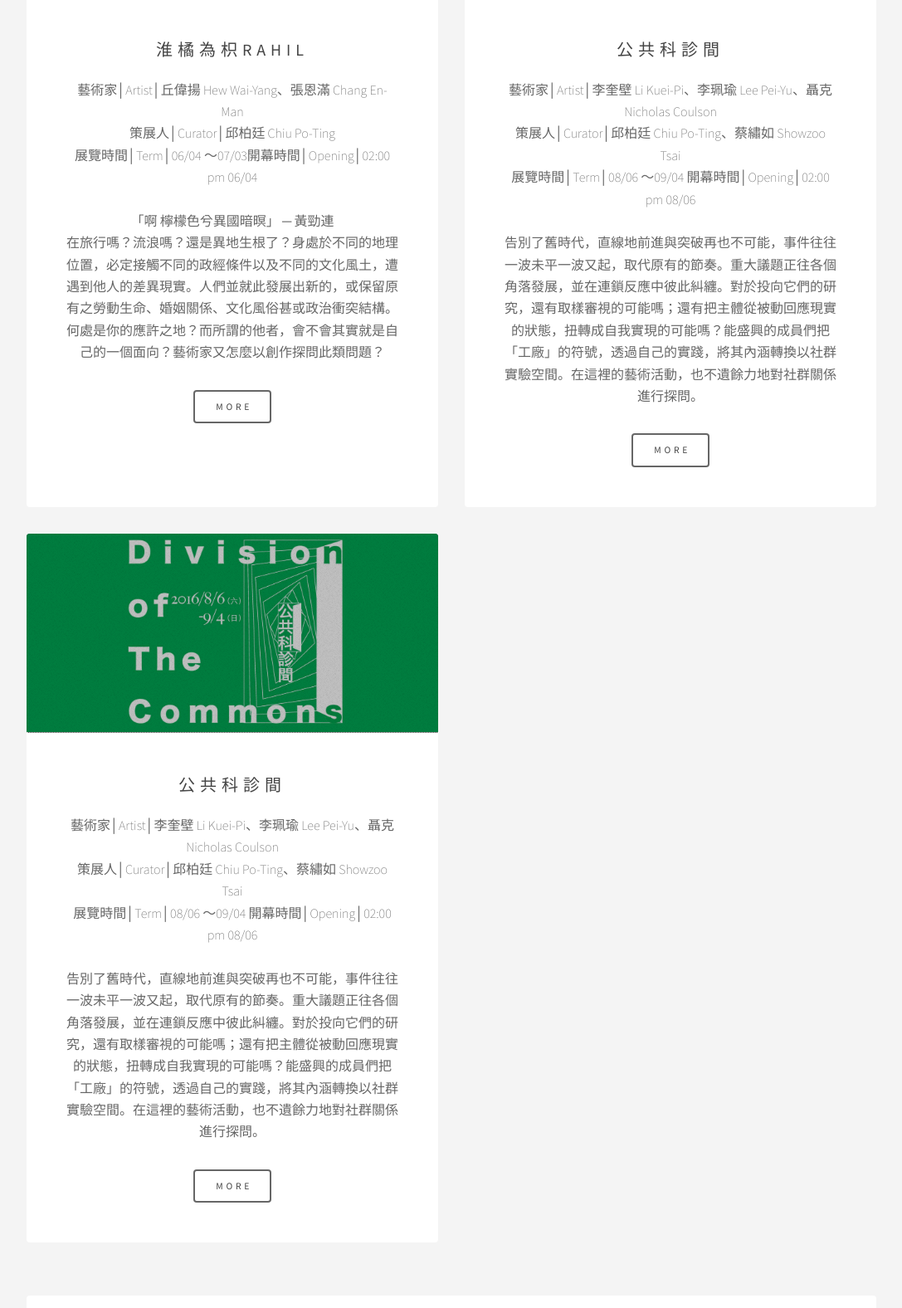
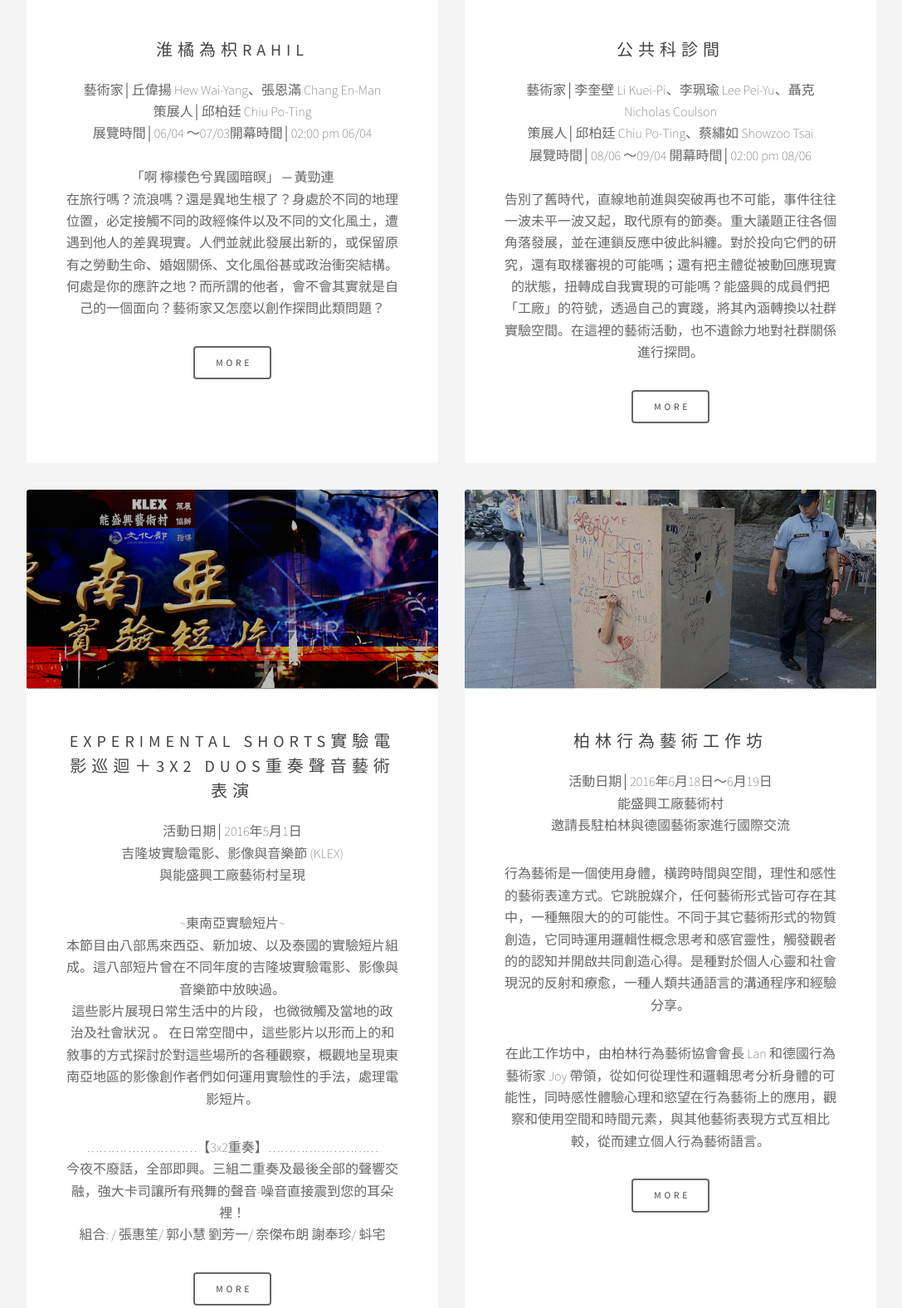
Before and after one commit to nfactoryairtw/nfactoryair, a plain HTML site: page index.html in a window 1280 px wide. Shown: the part 2488-4064 px from the top of the page at 83% size, without its empty margins (96-1183 px from the left). Drawn offline with nearby package versions, Linux system fonts and the light colour scheme.

Commit message:
Update index.html

```diff
--- a/index.html
+++ b/index.html
@@ -98,9 +98,9 @@
 						</header>
 						<h3>淮橘為枳rahil</h3>
 						<p>
-							藝術家│Artist│丘偉揚 Hew Wai-Yang、張恩滿 Chang En-Man<br>
-							策展人│Curator│邱柏廷 Chiu Po-Ting<br>
-							展覽時間│Term│06/04 ～07/03開幕時間│Opening│02:00 pm 06/04 <br><br>
+							藝術家│丘偉揚 Hew Wai-Yang、張恩滿 Chang En-Man<br>
+							策展人│邱柏廷 Chiu Po-Ting<br>
+							展覽時間│06/04 ～07/03開幕時間│02:00 pm 06/04 <br><br>
 							「啊 檸檬色兮異國暗暝」
 							─ 黃勁連
 							<br>
@@ -124,10 +124,12 @@
 							</div>
 						</header>
 						<h3>公共科診間</h3>
-						<p>藝術家│Artist│李奎壁 Li Kuei-Pi、李珮瑜 Lee Pei-Yu、聶克 Nicholas Coulson
-							<br>策展人│Curator│邱柏廷 Chiu Po-Ting、蔡繡如 Showzoo Tsai
-							<br>展覽時間│Term│08/06 ～09/04
-							開幕時間│Opening│02:00 pm 08/06<br>
+						<p>藝術家│李奎壁 Li Kuei-Pi、李珮瑜 Lee Pei-Yu、聶克 Nicholas Coulson
+							<br>
+							策展人│邱柏廷 Chiu Po-Ting、蔡繡如 Showzoo Tsai
+							<br>
+							展覽時間│08/06 ～09/04
+							開幕時間│02:00 pm 08/06<br>
 						<br>告別了舊時代，直線地前進與突破再也不可能，事件往往一波未平一波又起，取代原有的節奏。重大議題正往各個角落發展，並在連鎖反應中彼此糾纏。對於投向它們的研究，還有取樣審視的可能嗎；還有把主體從被動回應現實的狀態，扭轉成自我實現的可能嗎？能盛興的成員們把「工廠」的符號，透過自己的實踐，將其內涵轉換以社群實驗空間。在這裡的藝術活動，也不遺餘力地對社群關係進行探問。</p>
 
 							<ul class="actions">
@@ -150,21 +152,65 @@
 							<div class="pop">
 								<ul class="actions">
 									<li>
-										<a href="eh2_ph.html" data-poptrox="iframe,100%x100%"><img src="images/eh2.jpg" alt="" width="800" height="321" title="公共科診間" /></a>
+										<a href="eh2_ph.html" data-poptrox="iframe,70%x70%"><img src="event/evph01-klex/klex.jpg" alt="" width="839" height="311" title="公共科診間" /></a>
 									</li>
 								</ul>
 							</div>
 						</header>
-						<h3>公共科診間</h3>
-						<p>藝術家│Artist│李奎壁 Li Kuei-Pi、李珮瑜 Lee Pei-Yu、聶克 Nicholas Coulson
-							<br>策展人│Curator│邱柏廷 Chiu Po-Ting、蔡繡如 Showzoo Tsai
-							<br>展覽時間│Term│08/06 ～09/04
-							開幕時間│Opening│02:00 pm 08/06<br>
-						<br>告別了舊時代，直線地前進與突破再也不可能，事件往往一波未平一波又起，取代原有的節奏。重大議題正往各個角落發展，並在連鎖反應中彼此糾纏。對於投向它們的研究，還有取樣審視的可能嗎；還有把主體從被動回應現實的狀態，扭轉成自我實現的可能嗎？能盛興的成員們把「工廠」的符號，透過自己的實踐，將其內涵轉換以社群實驗空間。在這裡的藝術活動，也不遺餘力地對社群關係進行探問。</p>
+						<h3>Experimental Shorts實驗電影巡迴＋3x2 Duos重奏聲音藝術表演</h3>
+						<p>
+
+活動日期│2016年5月1日
+
+  <br>
+  吉隆坡實驗電影、影像與音樂節 (KLEX)<br>
+  與能盛興工廠藝術村呈現 </p>
+						<p> ~東南亞實驗短片~ <br>
+					    本節目由八部馬來西亞、新加坡、以及泰國的實驗短片組成。這八部短片曾在不同年度的吉隆坡實驗電影、影像與音樂節中放映過。<br>
+這些影片展現日常生活中的片段， 也微微觸及當地的政治及社會狀況 。 在日常空間中，這些影片以形而上的和敘事的方式探討於對這些場所的各種觀察，概觀地呈現東南亞地區的影像創作者們如何運用實驗性的手法，處理電影短片。 </p>
+						<p>………………………【3x2重奏】………………………<br>
+						  今夜不廢話，全部即興。三組二重奏及最後全部的聲響交融，強大卡司讓所有飛舞的聲音-噪音直接震到您的耳朵裡！<br>
+						  組合:
+
+						  /
+
+						  張惠笙/ 郭小慧
+
+						  劉芳一/ 奈傑布朗
+
+					    謝奉珍/ 蚪宅 </p>
 
 							<ul class="actions">
-								<li> <a href="eh2.html" target="_blank" class="button" data-poptrox="iframe,100%x100%">More</a></li>
+								<li> <a href="ev1_klex.html" target="_blank" class="button" data-poptrox="iframe,100%x100%">More</a></li>
 							</ul>
+
+
+
+					</article>
+
+                    <article class="item">
+						<header>
+							<div class="pop">
+								<ul class="actions">
+									<li>
+										<a href="eh2_ph.html" data-poptrox="iframe,100%x100%"><img src="event/evph02-berlin/berlin.jpg" alt="" width="960" height="640" title="公共科診間" /></a>
+									</li>
+								</ul>
+							</div>
+						</header>
+						<h3>柏林行為藝術工作坊</h3>
+					  <p>活動日期│2016年6月18日～6月19日<br>
+能盛興工廠藝術村<br>
+邀請長駐柏林與德國藝術家進行國際交流
+<p/>行為藝術是一個使用身體，橫跨時間與空間，理性和感性的藝術表達方式。它跳脫媒介，任何藝術形式皆可存在其中，一種無限大的的可能性。不同于其它藝術形式的物質創造，它同時運用邏輯性概念思考和感官靈性，觸發觀者的的認知并開啟共同創造心得。是種對於個人心靈和社會現況的反射和療愈，一種人類共通語言的溝通程序和經驗分享。
+
+<p>在此工作坊中，由柏林行為藝術協會會長 Lan 和德國行為藝術家 Joy 帶領，從如何從理性和邏輯思考分析身體的可能性，同時感性體驗心理和慾望在行為藝術上的應用，觀察和使用空間和時間元素，與其他藝術表現方式互相比較，從而建立個人行為藝術語言。
+  </p>
+
+</p>
+<ul class="actions">
+		<li> <a href="ev2_berlin.html" target="_blank" class="button" data-poptrox="iframe,100%x100%">More</a></li>
+					  </ul>
 
 
 
@@ -184,7 +230,7 @@
 						<div class="abgne_tip_gallery_block">
 							<img src="partner/f01.png" width="250"/>
 							<div class="caption">
-								<p><span class="partner-index"><a href="http://www.stattberlin.tk/" title="Stattberlin（德國）" class="partner-title">Stattberlin（德國）</a></span>            </p>
+								<p><span class="partner-index"><a href="http://www.stattberlin.tk/" title="Stattberlin（德國）" target="_blank" class="partner-title">Stattberlin（德國）</a></span>            </p>
 								<div class="partner-index">
 									國際藝術空間，提供給當代藝術中的現地創作、政治藝術以及其他新興類型藝術，以經營泛藝術活動集散地為宗旨。
 								</div>
@@ -193,7 +239,7 @@
 						<div class="abgne_tip_gallery_block">
 							<img src="partner/f02.png" width="250"/>
 							<div class="caption">
-								<p><span class="partner-index"><a href="http://lostgenerationspace.blogspot.jp" title="Lostgens’" class="partner-title">Lostgens’（馬來西亞）</a>
+								<p><span class="partner-index"><a href="http://lostgenerationspace.blogspot.jp" title="Lostgens’" target="_blank" class="partner-title">Lostgens’（馬來西亞）</a>
 						      </p>
 								<div class="partner-index">
 									由多個藝術家在2004年聯合創立並自立營運之替代空間，具有高度藝術及社群方面的實驗性格，注重策展及表演的原創性。目前正在進行轉型，期望讓空間有更多與公眾接觸的機會。
@@ -203,8 +249,8 @@
 						<div class="abgne_tip_gallery_block">
 							<img src="partner/f05.jpg" width="350"/>
 							<div class="caption">
-								<span class="partner-index"><a href="http://www.stattberlin.tk/" title="柏林行為藝術協會 APA-B（德國）" class="partner-title">APAB（德國）</a><p>
-								<div class="partner-index">
+								<span class="partner-index"><a href="http://www.stattberlin.tk/" title="柏林行為藝術協會 APA-B（德國）" target="_blank" class="partner-title">APAB（德國）</a><p>
+							  <div class="partner-index">
 									前身為柏林行為藝術月（MPA-B, Month of Performance Art Berlin），歷經五年，每年五月整個月的國際行為藝術大型活動，于2013年八月年決定成立幫助行為藝術家和推廣行為藝術的非盈利組織。APA-B 理解行為藝術為可現場發生和以過程為主，變革性，綜合性，實踐古典和新媒才使用的的總和。該協會特別注重於藝術新的和試驗性形式的發展，目標為代表和支持住在柏林的行為藝術家，走向大眾，政治，行政和媒體，以持續地改善他們的工作條件為目標，通過平台，藝術節組織以及駐村項目，和國際之間交流促進柏林和世界各地的行為藝術家溝通，以及探討行為藝術的學術活動。
 								</div>
 							</div>
@@ -212,7 +258,7 @@
 						<div class="abgne_tip_gallery_block">
 							<img src="partner/f03.png" width="240"/>
 							<div class="caption">
-								<span class="partner-index"><a href="http://www.klexfilmfest.com/" title="KLEX" class="partner-title">KLEX（馬來西亞）</a></span><p>
+								<span class="partner-index"><a href="http://www.klexfilmfest.com/" title="KLEX" target="_blank" class="partner-title">KLEX（馬來西亞）</a></span><p>
 								<div class="partner-index">
 									多個藝術家成立的組織，以實驗短片的徵件為主要項目服務馬來西亞的觀眾。目的為提供國際，以及推廣東南亞當代實驗短片及音樂的露出平台。增進國內外藝術社群的學習、友誼、及其他交流。
 								</div>
@@ -220,7 +266,7 @@
 						</div>
 						<div class="abgne_tip_gallery_block">
 							<img src="partner/f04.png" width="240"/>
-							<div class="caption"> <span class="partner-index"><a href="http://www.jiandyin.com/projects/" title="Baan Noorg" class="partner-title">Baan Noorg（泰國）</a></span><p>
+							<div class="caption"> <span class="partner-index"><a href="http://www.jiandyin.com/projects/" title="Baan Noorg" target="_blank" class="partner-title">Baan Noorg（泰國）</a></span><p>
 							<div class="desc"><span class="partner-index">
 							創立於2011年，由藝術家團體JIANDYIN主持的非營利型計畫，深耕在地並連結全球。主要關注另類、跨領域當代藝術創作及文化生產。目前提供駐村所必須之住宿及創作或研究空間，並時常對外公開舉辦工作坊。</span>
 						</div>
```
